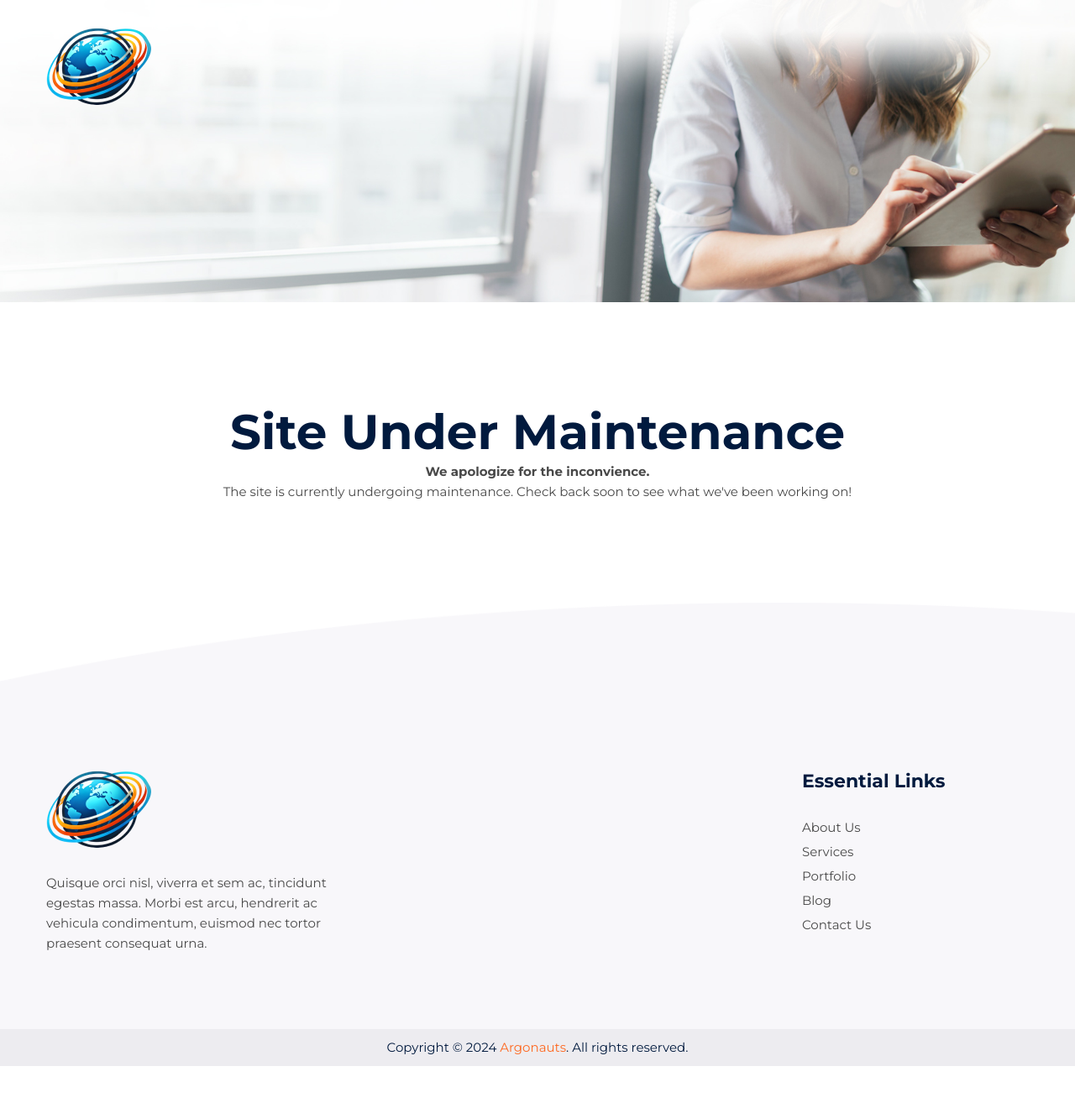
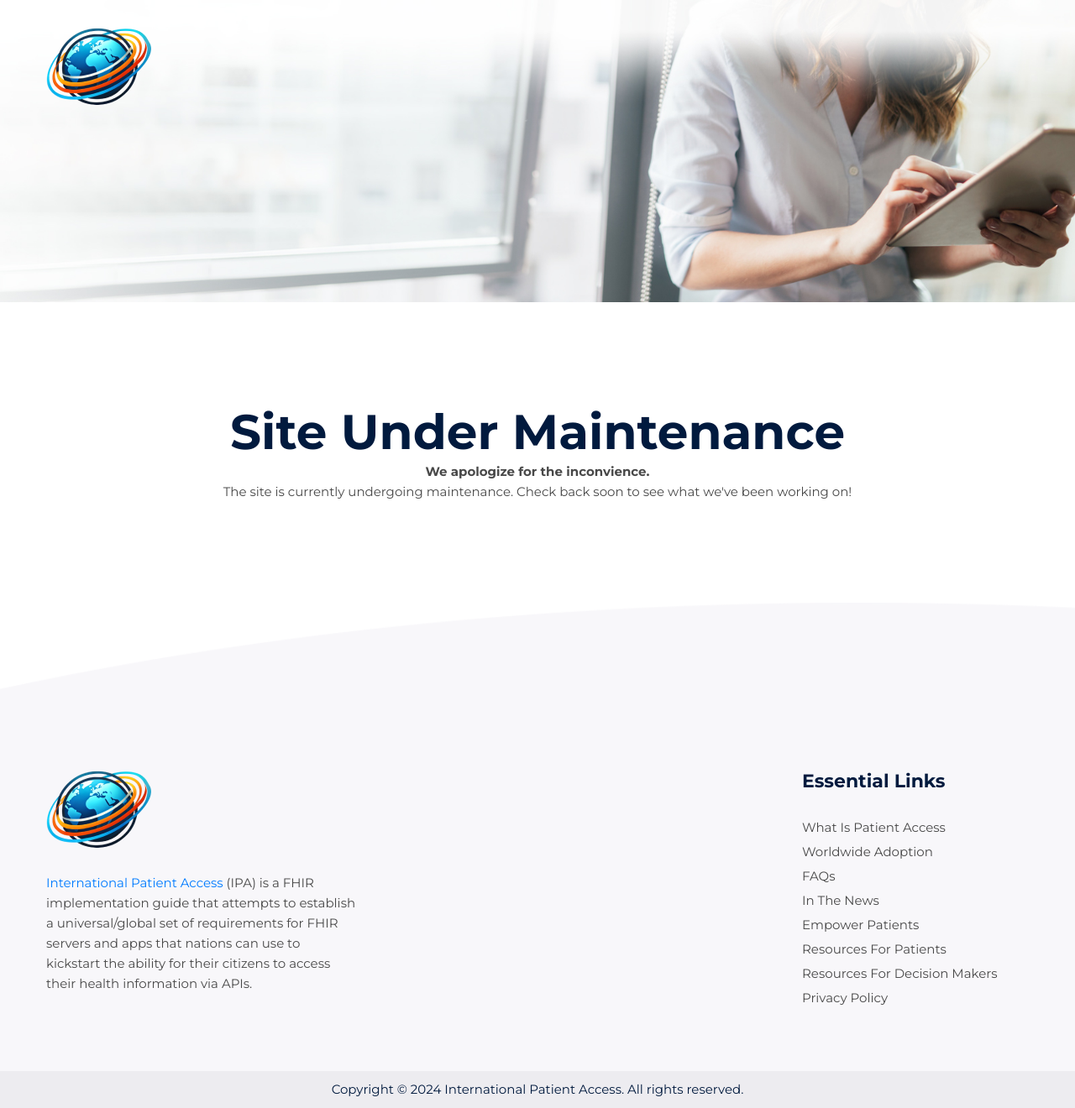
Before and after one commit to HL7/ipa-website, a Jekyll site: the page built from maintenance.html, in a window 1280 px wide. Shown: the whole page at 84% size. Built offline with Jekyll 4.4.1, drawn with Linux system fonts in a browser that asks for light colours; before the commit the page ends 1270 px from its top, so only the background shows below that.

Commit message:
(ARG-60) ✨ Update homepage content
Signed-off-by: GitHub <noreply@github.com>

```diff
--- a/_config.yml
+++ b/_config.yml
@@ -18,7 +18,7 @@
 # You can create any custom variable you would like, and they will be accessible
 # in the templates via {{ site.myvariable }}.
 
-title: Argonauts
+title: Argonaut
 email: your-email@example.com
 description: >- # this means to ignore newlines until "baseurl:"
   Write an awesome description for your new site here. You can edit this
@@ -29,7 +29,7 @@
 twitter_username:
 github_username:
 site_logo: "/assets/images/logo.png"
-copyright: "Copyright &copy; 2024 <span>Argonauts</span>. All rights reserved."
+copyright: "Copyright © 2024 International Patient Access. All rights reserved."
 
 permalink: "/:title"
 
--- a/_includes/footer.html
+++ b/_includes/footer.html
@@ -8,7 +8,7 @@
 						<div class="widget_title">
 							<img src="{{site.site_logo}}" class="img-fluid" alt="{{site.title}}"/>
 						</div>
-						<p>Quisque orci nisl, viverra et sem ac, tincidunt egestas massa. Morbi est arcu, hendrerit ac vehicula condimentum, euismod nec tortor praesent consequat urna.</p>
+						<p><a href="https://build.fhir.org/ig/HL7/fhir-ipa/" target="_blank">International Patient Access</a> (IPA) is a FHIR implementation guide that attempts to establish a universal/global set of requirements for FHIR servers and apps that nations can use to kickstart the ability for their citizens to access their health information via APIs.</p>
 						<ul class="social">
 							{% if site.facebook_url %}
 							<li><a href="{{site.facebook_url}}" target="__blank"><i class="fab fa-facebook-f"></i></a></li>
@@ -28,11 +28,14 @@
 							<h4>Essential Links</h4>
 						</div>
 						<ul>
-							<li><a href="/about">About Us</a></li>
-							<li><a href="/services">Services</a></li>
-							<li><a href="/portfolios">Portfolio</a></li>
-							<li><a href="/blog">Blog</a></li>
-							<li><a href="/contact">Contact Us</a></li>
+							<li><a href="/what-is-patient-access">What is Patient Access </a></li>
+							<li><a href="/worldwide-adoption">Worldwide Adoption</a></li>
+							<li><a href="/faqs">FAQs</a></li>
+							<li><a href="/in-the-news">In the News</a></li>
+							<li><a href="/empower-patients">Empower Patients</a></li>
+							<li><a href="/resources-for-patients">Resources for Patients</a></li>
+							<li><a href="/resources-for-decision-makers">Resources for Decision Makers</a></li>
+							<li><a href="https://www.hl7.org/legal/privacy.cfm" target="_blank">Privacy Policy</a></li>
 						</ul>
 					</div>
 				</div>
--- a/_layouts/home.html
+++ b/_layouts/home.html
@@ -6,6 +6,5 @@
 {% include highlights.html %}
 {% include about.html %}
 {% include achivement.html %}
+{% include testimonials.html %}
 {% include latest-blog-posts.html %}
-{% include cards.html %}
-{% include testimonials.html %}
```
Also changed, not shown: _data/navigation.yml (+3 -5 lines), _pages/faqs.md (renamed from _pages/faq.md, +2 -2 lines), index.md (+37 -81 lines), assets/images/highlight-image-1.png (added), assets/images/highlight-image-2.png (added), assets/images/highlight-image-3.png (added), assets/images/sliders/slider-image-1.png, assets/images/sliders/slider-image-2.png (added), assets/images/sliders/slider-image-3.png (added), assets/images/what-is-patient-access.png (added).
